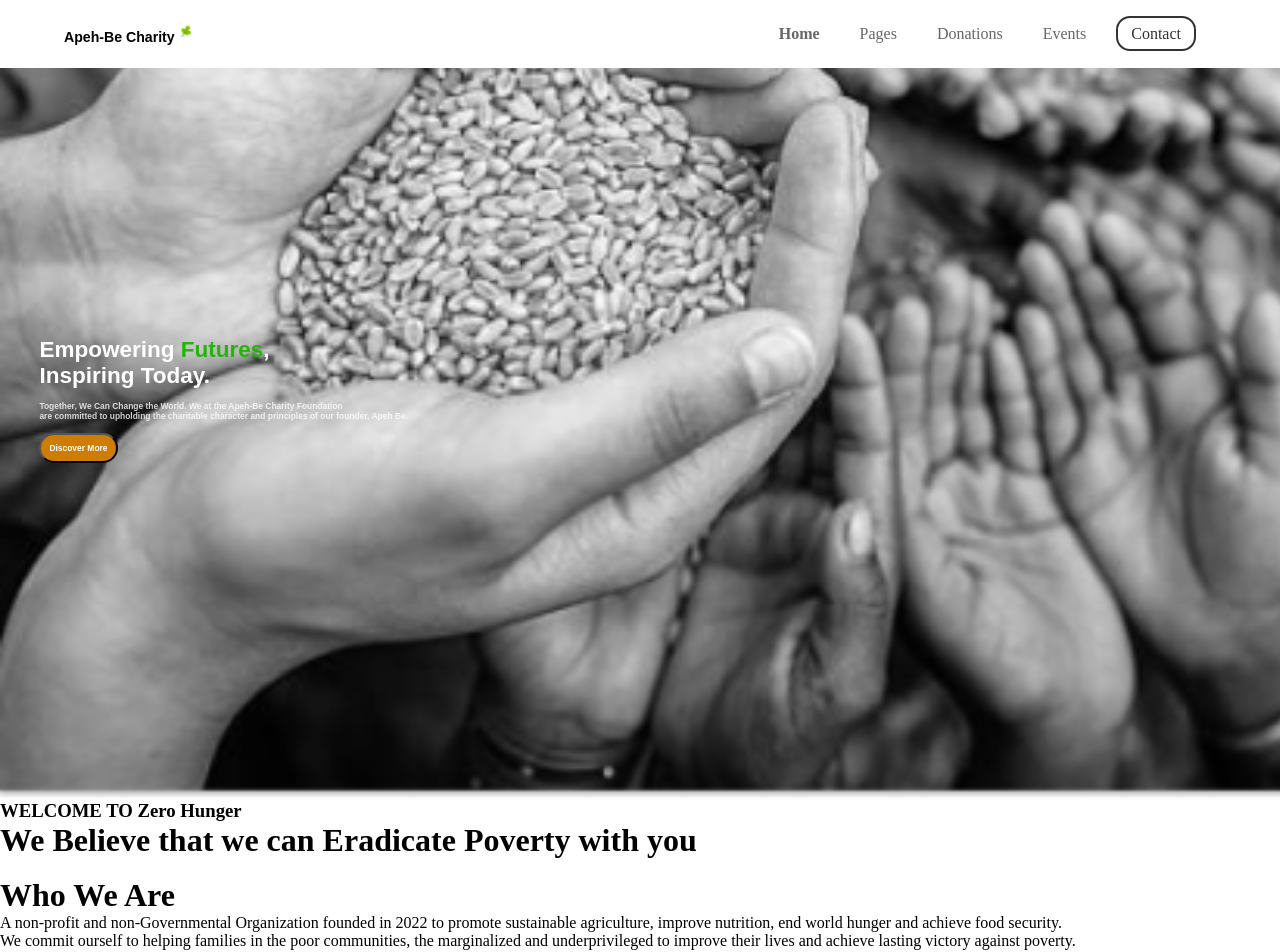
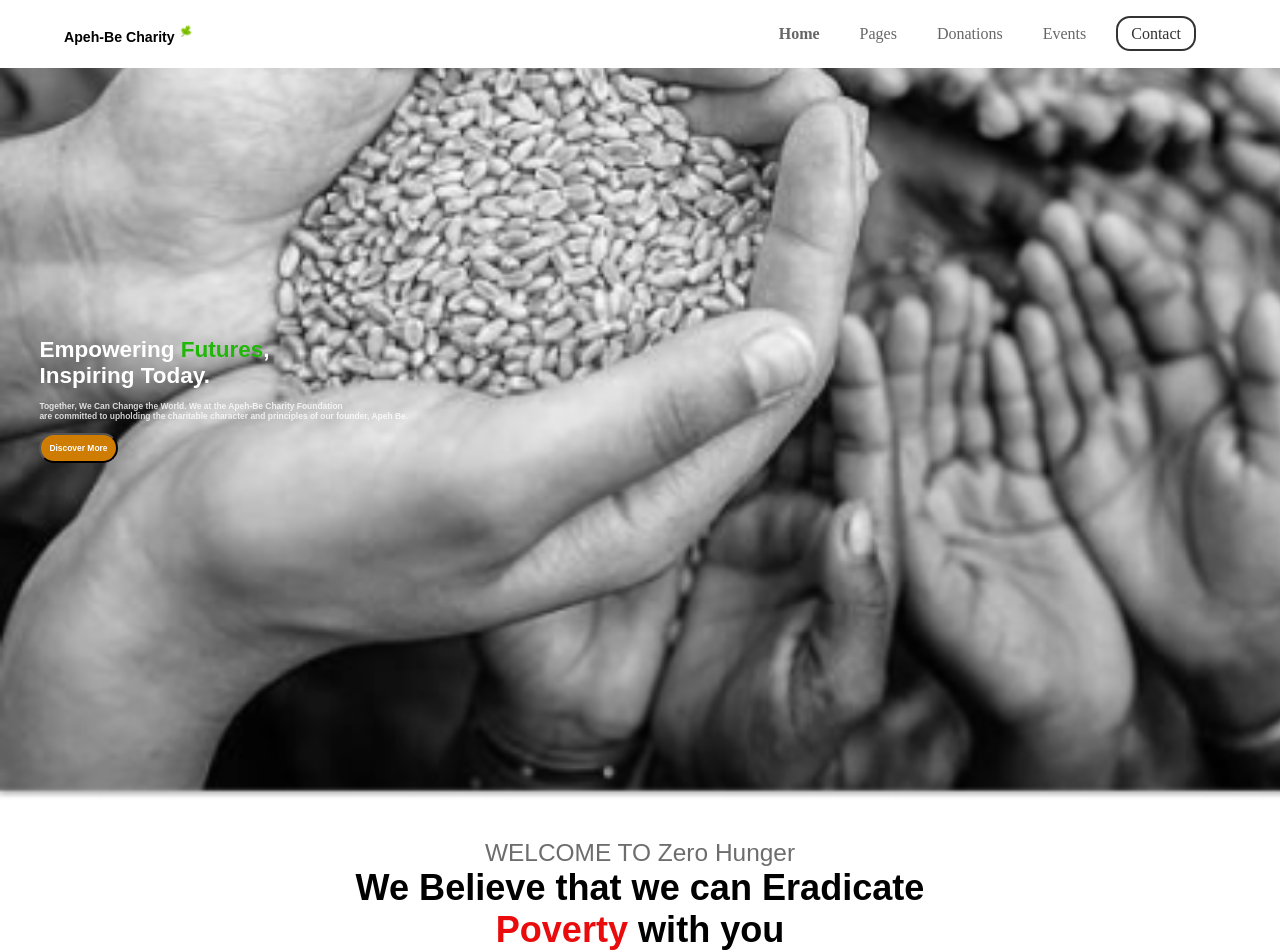
Before and after one commit to GZMaster/charity-ngo, a React (Create React App) app: page / in a window 1280 px wide. Shown: the top 952 px of the page. Built offline with nearby package versions, Linux system fonts and the light colour scheme.

Commit message:
about page

```diff
--- a/src/pages/AboutPage.jsx
+++ b/src/pages/AboutPage.jsx
@@ -1,12 +1,13 @@
 import React from "react";
 import "../styles/About.scss";
+import image from "../assets/aboutpageleft.png";
 
 const AboutPage = () => {
   return (
     <div className="aboutpage_container">
       <div className="aboutpage_wrapper">
         <div className="aboutpage_left">
-          <img src="" alt="" />
+          <img src={image} alt="poor child" />
         </div>
 
         <div className="aboutpage_right">
--- a/src/pages/IntroPage.jsx
+++ b/src/pages/IntroPage.jsx
@@ -1,13 +1,16 @@
 import React from "react";
-import "../styles/About.scss";
+import "../styles/IntroPage.scss";
 
 const IntroPage = () => {
   return (
-    <div className="aboutpage_container">
-      <div className="aboutpage_wrapper">
-        <div className="aboutpage_title">
+    <div className="intropage_container">
+      <div className="intropage_wrapper">
+        <div className="intropage_title">
           <h3>WELCOME TO Zero Hunger</h3>
-          <h1>We Believe that we can Eradicate Poverty with you</h1>
+          <h1>
+            We Believe that we can Eradicate <br /> <span>Poverty</span> with
+            you
+          </h1>
         </div>
 
         <div className="aboutPage_body">{/* Component Card */}</div>
--- a/src/styles/About.scss
+++ b/src/styles/About.scss
@@ -1,3 +1,17 @@
 @import "./_colors.scss";
 @import "./_breakpoints.scss";
 @import "./_fonts.scss";
+
+.aboutpage_container {
+  height: 100vh;
+  margin: 0 33rem;
+}
+
+.aboutpage_wrapper {
+  display: flex;
+  flex-direction: row;
+  gap: 10.74rem;
+  width: 70%;
+  align-items: center;
+  margin: auto;
+}
--- a/src/styles/Hero.scss
+++ b/src/styles/Hero.scss
@@ -8,6 +8,7 @@
   background-size: cover;
   height: auto;
   background-color: white;
+  margin-bottom: 2.443rem;
 }
 
 .heropage_wrapper {
--- /dev/null
+++ b/src/styles/IntroPage.scss
@@ -0,0 +1,34 @@
+@import "./_colors.scss";
+@import "./_breakpoints.scss";
+@import "./_fonts.scss";
+
+.intropage_wrapper {
+  display: flex;
+  flex-direction: column;
+  align-items: center;
+  margin-bottom: 8rem;
+}
+.intropage_title {
+  & h3 {
+    color: #6d6d6d;
+    text-align: center;
+    font-family: $Poppins;
+    font-size: 1.528rem;
+    font-style: normal;
+    font-weight: 500;
+    line-height: normal;
+  }
+  & h1 {
+    color: #000;
+    text-align: center;
+    font-family: $Poppins;
+    font-size: 2.255rem;
+    font-style: normal;
+    font-weight: 600;
+    line-height: normal;
+
+    & span {
+      color: #ea0c0c;
+    }
+  }
+}
```
Also changed, not shown: src/assets/aboutpageleft.png (added).
